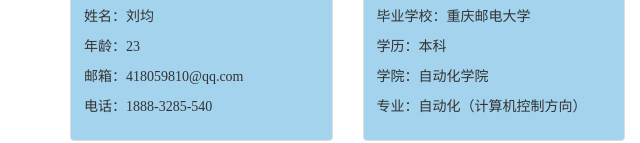
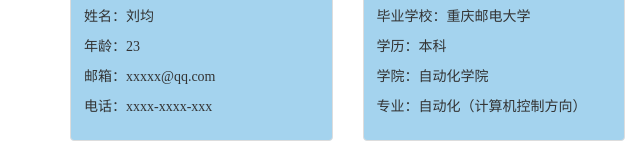
Before and after one commit to egoooo/resume, a plain HTML site: page index.html in a window 1280 px wide. Shown: the part 665-808 px from the top of the page, 0-640 px from the left. Drawn offline with Linux system fonts and the light colour scheme.

Commit message:
Update index.html

```diff
--- a/index.html
+++ b/index.html
@@ -94,8 +94,8 @@
 	    	       <h3>基本信息</h3>
 	    	       <p>姓名：刘均</p>
 	    	       <p>年龄：23</p>
-	    	       <p>邮箱：418059810@qq.com</p>
-	    	       <p>电话：1888-3285-540</p>
+	    	       <p>邮箱：xxxxx@qq.com</p>
+	    	       <p>电话：xxxx-xxxx-xxx</p>
 
 	    	     </div>
 	    	   </div>
```
